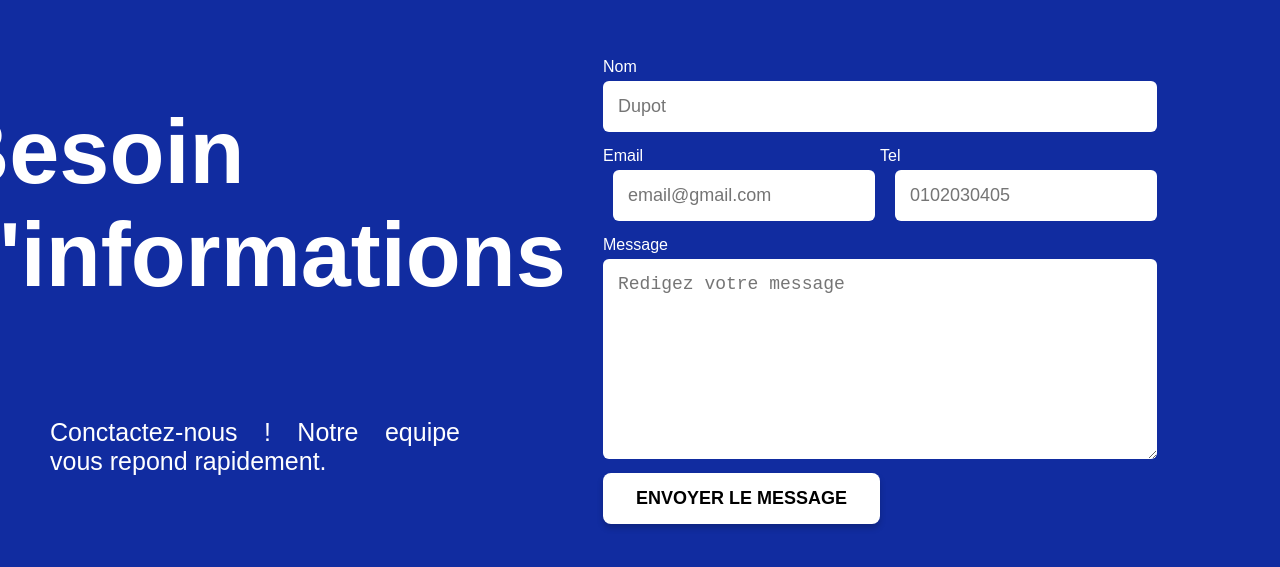
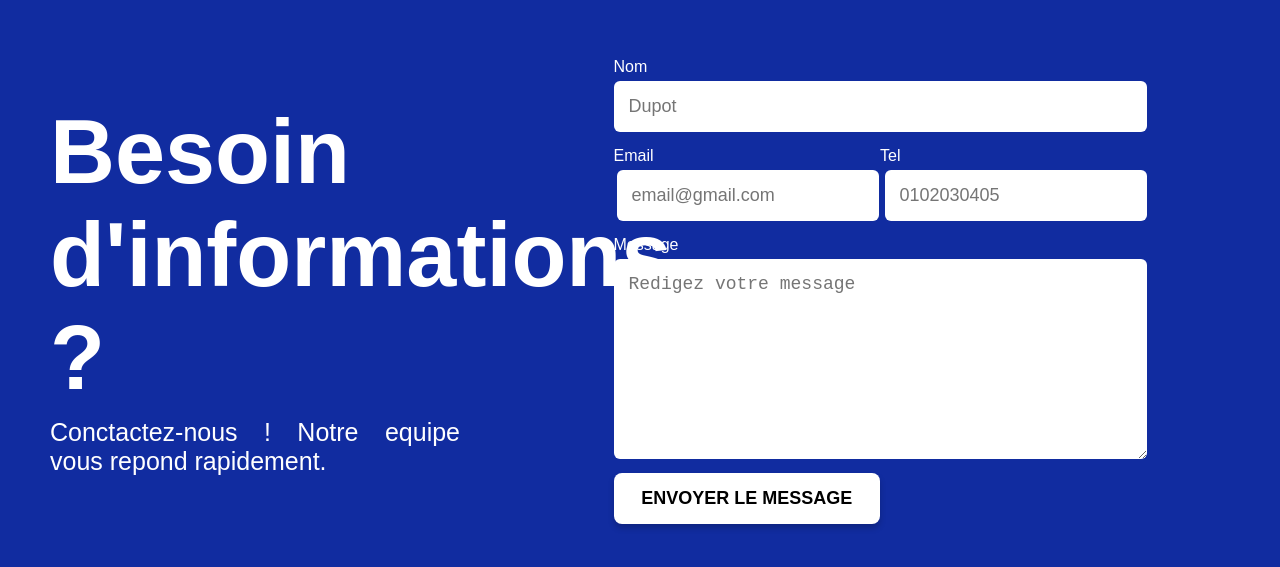
Before and after one commit to julia-dm/forms, a plain HTML site: page index.html in a window 1280 px wide. Shown: the part 109-676 px from the top of the page. Drawn offline with Linux system fonts and the light colour scheme.

Commit message:
added some changes

```diff
--- a/style.css
+++ b/style.css
@@ -2,6 +2,15 @@
     margin: 0;
     padding: 0;
     box-sizing: border-box;
+}
+input,
+textarea,
+button,
+select {
+  border: none;
+  outline: none;
+  background: none;
+  appearance: none;
 }
 body{
     background-color: #112ca0;
@@ -27,7 +36,7 @@ body{
     display: flex;
     flex-direction: column;
     justify-content: center;
-    align-items: center;
+    align-items: flex-start;
     text-align: justify;
     color: white;
     min-width: 50%;
@@ -59,6 +68,7 @@ input[type="tel"]
     border: none;
     background-color: white;
    margin-bottom: 15px;
+   transition: border 0.2s ease;
 }
 textarea{
   width: 100%;
@@ -68,7 +78,17 @@ textarea{
     border-radius: 6px;
     border: none;
     background-color: white;
+     transition: border 0.3s ease;
 }
+input[type="text"]:focus,
+input[type="email"]:focus,
+input[type="tel"]:focus,
+textarea:focus{
+border: 2px solid #ff6b0a;
+}
+
+
+
 .forms_p{
     display: flex;
     justify-content: space-between;
@@ -79,11 +99,12 @@ textarea{
 }
 .row{
     display: flex;
-    gap: 10px;
+gap: 3px;
 }
 .row input{
     flex: 1;
     width: auto;
+
 }
 p{
     color: #fff;
@@ -105,7 +126,7 @@ button{
 }
 
 button:hover{
-    background-color: #ff8f26;
+    background-color: #ff6b0a;
     transform: translateY(-2px);
     box-shadow: 0 6px 8px rgba(0,0,0,0.3);
 }
```
